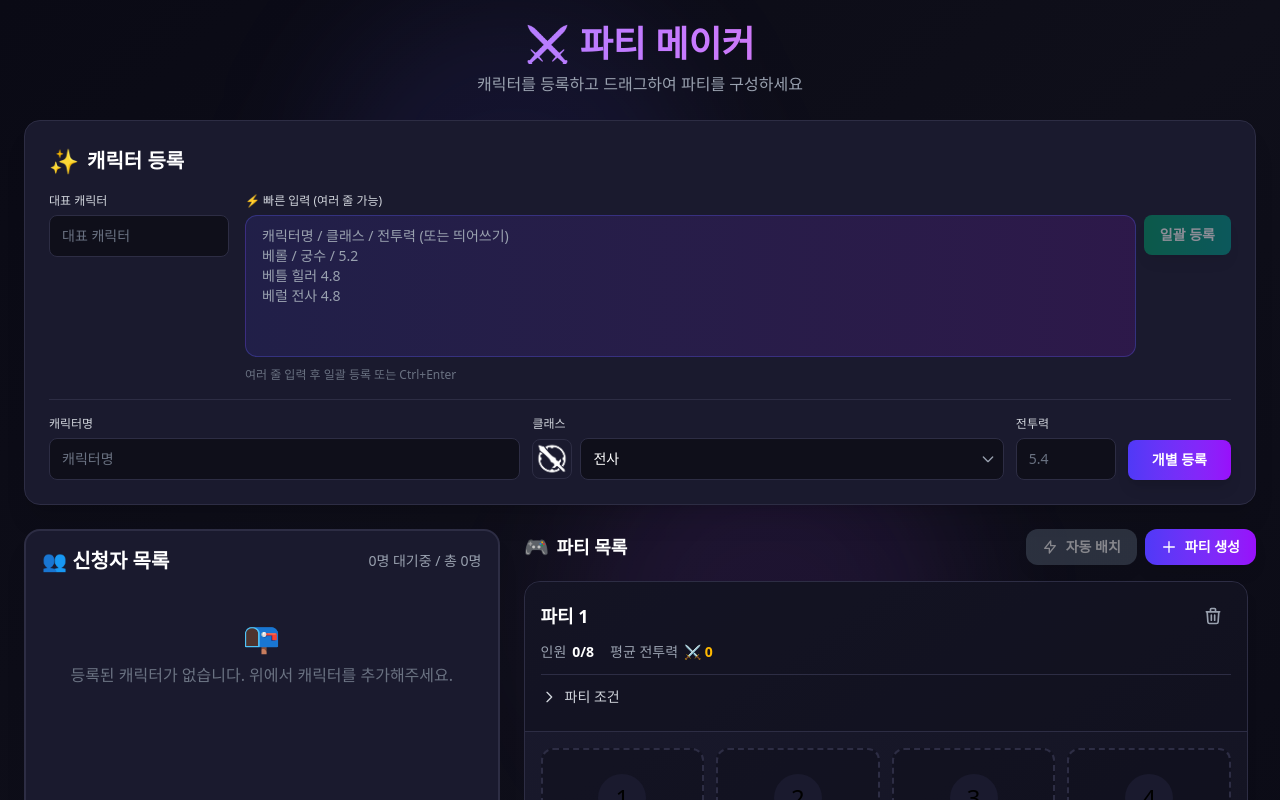
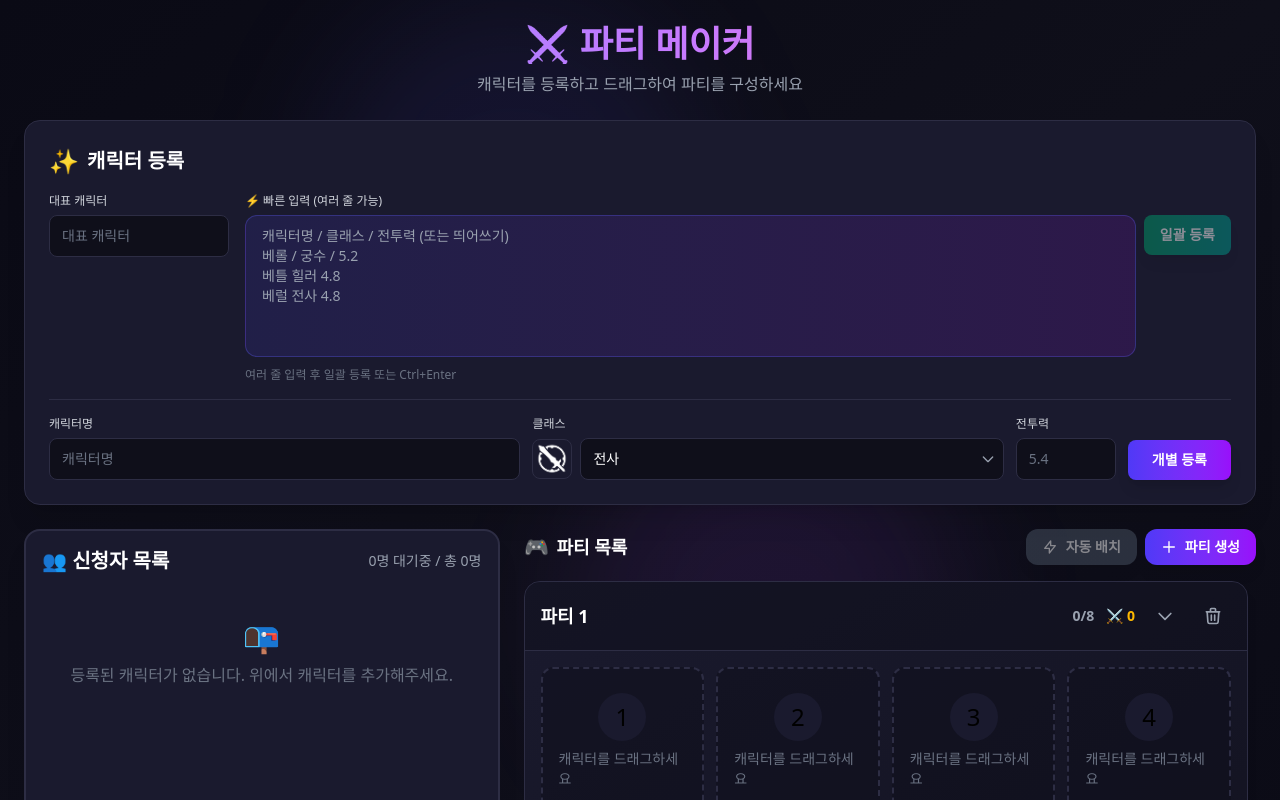
Before and after one commit to junsy0901/MobiPartyMaker, a React (Vite) app: page / in a window 1280 px wide. Both pictures are taken after a click on the button "파티 생성". Shown: the top 800 px of the page. Built offline with nearby package versions, Linux system fonts and the light colour scheme.

Commit message:
fix: 파티 헤더 간소화

```diff
--- a/src/components/PartyPanel/PartyHeader.tsx
+++ b/src/components/PartyPanel/PartyHeader.tsx
@@ -1,7 +1,9 @@
-import type { Party, PartyCondition } from "../../types";
+import { useState } from "react";
+import type { Party, PartyCondition, ClassName } from "../../types";
 import { PARTY_SIZE } from "../../constants/classes";
 import { calculateAveragePower, formatPower } from "./utils";
-import { ConditionSection } from "./ConditionSection";
+import { ConditionList } from "./ConditionList";
+import { ConditionForm } from "./ConditionForm";
 
 interface PartyHeaderProps {
   party: Party;
@@ -16,19 +18,86 @@ export function PartyHeader({
   onRemoveParty,
   onUpdateConditions,
 }: PartyHeaderProps) {
+  const [isDetailOpen, setIsDetailOpen] = useState(false);
+  const [isConditionFormOpen, setIsConditionFormOpen] = useState(false);
+
   const filledSlots = party.slots.filter((s) => s !== null).length;
   const averagePower = calculateAveragePower(party);
 
+  const handleAddCondition = (classNames: ClassName[], minCount: number) => {
+    onUpdateConditions(party.id, [
+      ...party.conditions,
+      { classNames, minCount },
+    ]);
+  };
+
+  const handleRemoveCondition = (index: number) => {
+    onUpdateConditions(
+      party.id,
+      party.conditions.filter((_, i) => i !== index)
+    );
+  };
+
   return (
     <div className="p-4 border-b border-[#2d2d44] bg-[#0f0f1a]/50">
-      <div className="flex items-center justify-between mb-2">
+      {/* 상단: 파티 이름 + 요약 정보 + 토글 버튼 + 삭제 버튼 */}
+      <div className="flex items-center justify-between gap-3">
+        {/* 파티 이름 (왼쪽) */}
         <input
           type="text"
           value={party.name}
           onChange={(e) => onUpdatePartyName(party.id, e.target.value)}
-          className="bg-transparent text-lg font-bold text-white border-none outline-none focus:ring-0 w-full mr-2"
+          className="bg-transparent text-lg font-bold text-white border-none outline-none focus:ring-0 min-w-0 flex-shrink"
           placeholder="파티 이름"
         />
+
+        {/* 요약 정보 + 버튼들 (오른쪽) */}
+        <div className="flex items-center gap-3 flex-shrink-0">
+          {/* 요약 정보 */}
+          <div className="flex items-center gap-3 text-sm">
+            <span
+              className={`font-semibold ${
+                filledSlots === PARTY_SIZE ? "text-emerald-400" : "text-gray-400"
+              }`}
+            >
+              {filledSlots}/{PARTY_SIZE}
+            </span>
+            <span className="text-amber-400 font-semibold">
+              ⚔️ {filledSlots === 0 ? "0" : formatPower(averagePower)}
+            </span>
+            {party.conditions.length > 0 && (
+              <span className="px-2 py-0.5 bg-indigo-500/20 text-indigo-300 rounded text-xs">
+                조건 {party.conditions.length}개
+              </span>
+            )}
+          </div>
+
+          {/* 상세 정보 토글 버튼 */}
+          <button
+            onClick={() => setIsDetailOpen(!isDetailOpen)}
+            className={`p-2 rounded-lg transition-colors ${
+              isDetailOpen
+                ? "text-indigo-400 bg-indigo-500/10"
+                : "text-gray-400 hover:text-white hover:bg-[#2d2d44]"
+            }`}
+            title={isDetailOpen ? "상세 정보 숨기기" : "상세 정보 보기"}
+          >
+            <svg
+              className={`w-5 h-5 transition-transform ${isDetailOpen ? "rotate-180" : ""}`}
+              fill="none"
+              stroke="currentColor"
+              viewBox="0 0 24 24"
+            >
+              <path
+                strokeLinecap="round"
+                strokeLinejoin="round"
+                strokeWidth={2}
+                d="M19 9l-7 7-7-7"
+              />
+            </svg>
+          </button>
+
+          {/* 파티 삭제 버튼 */}
           <button
             onClick={() => onRemoveParty(party.id)}
             className="p-2 text-gray-400 hover:text-red-400 hover:bg-red-500/10 rounded-lg transition-colors"
@@ -49,32 +118,68 @@ export function PartyHeader({
             </svg>
           </button>
         </div>
+      </div>
 
-      <div className="flex items-center gap-4 text-sm mb-2">
-        <div className="flex items-center gap-1.5">
-          <span className="text-gray-400">인원</span>
+      {/* 상세 정보 (토글) */}
+      {isDetailOpen && (
+        <div className="mt-3 pt-3 border-t border-[#2d2d44]">
+          {/* 인원 및 전투력 상세 */}
+          <div className="flex items-center gap-6 text-sm mb-3">
+            <div className="flex items-center gap-2">
+              <span className="text-gray-400">파티 인원</span>
               <span
                 className={`font-semibold ${
                   filledSlots === PARTY_SIZE ? "text-emerald-400" : "text-white"
                 }`}
               >
-            {filledSlots}/{PARTY_SIZE}
+                {filledSlots}/{PARTY_SIZE}명
               </span>
             </div>
-        <div className="flex items-center gap-1.5">
+            <div className="flex items-center gap-2">
               <span className="text-gray-400">평균 전투력</span>
               <span className="font-semibold text-amber-400">
-            ⚔️{" "}
-            {filledSlots === 0 ? "0" : formatPower(averagePower)}
+                ⚔️ {filledSlots === 0 ? "0" : formatPower(averagePower)}
               </span>
             </div>
           </div>
 
-      {/* 조건 섹션 */}
-      <ConditionSection
+          {/* 파티 조건 */}
+          <div className="pt-3 border-t border-[#2d2d44]">
+            <div className="flex items-center justify-between mb-2">
+              <div className="flex items-center gap-2">
+                <span className="text-sm font-medium text-gray-300">파티 조건</span>
+                {party.conditions.length > 0 && (
+                  <span className="px-2 py-0.5 bg-indigo-500/20 text-indigo-300 rounded text-xs">
+                    {party.conditions.length}개
+                  </span>
+                )}
+              </div>
+              <button
+                onClick={() => setIsConditionFormOpen(!isConditionFormOpen)}
+                className={`px-3 py-1 text-xs font-medium rounded-lg transition-colors ${
+                  isConditionFormOpen
+                    ? "bg-indigo-500/20 text-indigo-300"
+                    : "bg-[#2d2d44] text-gray-300 hover:bg-[#3d3d54]"
+                }`}
+              >
+                {isConditionFormOpen ? "닫기" : "+ 조건 추가"}
+              </button>
+            </div>
+
+            {/* 조건 목록 */}
+            <ConditionList
               party={party}
-        onUpdateConditions={onUpdateConditions}
+              conditions={party.conditions}
+              onRemoveCondition={handleRemoveCondition}
             />
+
+            {/* 조건 추가 폼 */}
+            {isConditionFormOpen && (
+              <ConditionForm onAddCondition={handleAddCondition} />
+            )}
+          </div>
+        </div>
+      )}
     </div>
   );
 }
```
Lines whose indentation alone changed are shown as unchanged.
